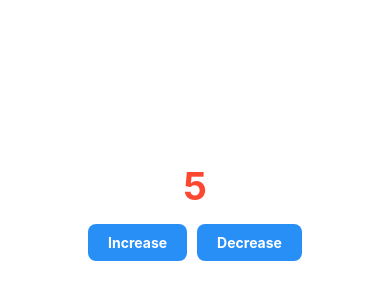
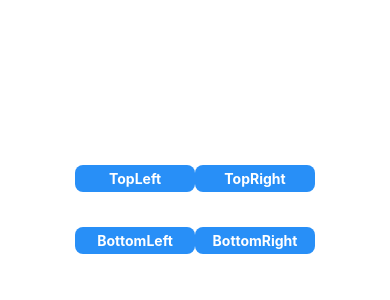
Before and after one commit to XLR8-07/MAD_React_Native, a React Native app: screen / in a window 390 px wide. Shown: the part 210-510 px from the top of the page. Built offline with nearby package versions, Linux system fonts and the light colour scheme.

Commit message:
quiz I solution

```diff
--- a/App.tsx
+++ b/App.tsx
@@ -1,11 +1,12 @@
 import { StyleSheet, Text, View } from 'react-native';
 import TestComponent from './src/components/test-compontent';
 import CounterScreen from './src/screens/counter-screen';
+import ExamComponent from './src/components/exam-component';
 
 const App = () => {
   return (
     <View style={styles.container}>
-      <CounterScreen />
+      <ExamComponent />
     </View>
 
   );
--- /dev/null
+++ b/src/components/exam-component.tsx
@@ -0,0 +1,102 @@
+import React, { useState } from "react";
+import { View, Text, StyleSheet, TouchableOpacity } from "react-native";
+
+const ExamComponent = () => {
+  const [counter, setCounter] = useState(0);
+  const [topLeft, setTopLeft] = useState("");
+  const [topRight, setTopRight] = useState("");
+  const [bottomLeft, setBottomLeft] = useState("");
+  const [bottomRight, setBottomRight] = useState("");
+
+  const handleTopLeft = () => {
+    setTopLeft(`Value changed for ${counter}th Time`);
+    setCounter(counter + 1);
+  };
+
+  const handleTopRight = () => {
+    setTopRight(`Value changed for ${counter}th Time`);
+    setCounter(counter + 1);
+  };
+
+  const handleBottomLeft = () => {
+    setBottomLeft(`Value changed for ${counter}th Time`);
+    setCounter(counter + 1);
+  };
+
+  const handleBottomRight = () => {
+    setBottomRight(`Value changed for ${counter}th Time`);
+    setCounter(counter + 1);
+  };
+
+  return (
+    <>
+      <View style={styles.mainContainer}>
+        <View style={styles.rowContainer}>
+          <Text>{topLeft}</Text>
+          <TouchableOpacity onPress={handleTopLeft} style={styles.buttonStyle}>
+            <Text style={styles.buttonTextStyle}>TopLeft</Text>
+          </TouchableOpacity>
+        </View>
+        <View>
+          <Text>{topRight}</Text>
+          <TouchableOpacity onPress={handleTopRight} style={styles.buttonStyle}>
+            <Text style={styles.buttonTextStyle}>TopRight</Text>
+          </TouchableOpacity>
+        </View>
+      </View>
+      <View style={styles.mainContainer}>
+        <View style={styles.rowContainer}>
+          <Text>{bottomLeft}</Text>
+          <TouchableOpacity
+            onPress={handleBottomLeft}
+            style={styles.buttonStyle}
+          >
+            <Text style={styles.buttonTextStyle}>BottomLeft</Text>
+          </TouchableOpacity>
+        </View>
+
+        <View>
+          <Text>{bottomRight}</Text>
+          <TouchableOpacity
+            onPress={handleBottomRight}
+            style={styles.buttonStyle}
+          >
+            <Text style={styles.buttonTextStyle}>BottomRight</Text>
+          </TouchableOpacity>
+        </View>
+      </View>
+    </>
+  );
+};
+
+const styles = StyleSheet.create({
+  mainContainer: {
+    display: "flex",
+    justifyContent: "space-evenly",
+    alignItems: "center",
+    flexDirection: "row",
+    marginBottom: 20,
+  },
+  rowContainer: {
+    width: "50%",
+  },
+  buttonTextStyle: {
+    color: "#ffffff",
+    fontWeight: "700",
+    textAlign: "center",
+  },
+  buttonStyle: {
+    width: 120,
+    marginTop: 15,
+    backgroundColor: "#288ff7",
+    borderRadius: 8,
+    paddingLeft: 10,
+    paddingRight: 10,
+    paddingTop: 5,
+    paddingBottom: 5,
+    color: "#ffffff",
+    fontWeight: "700",
+  },
+});
+
+export default ExamComponent;
```
